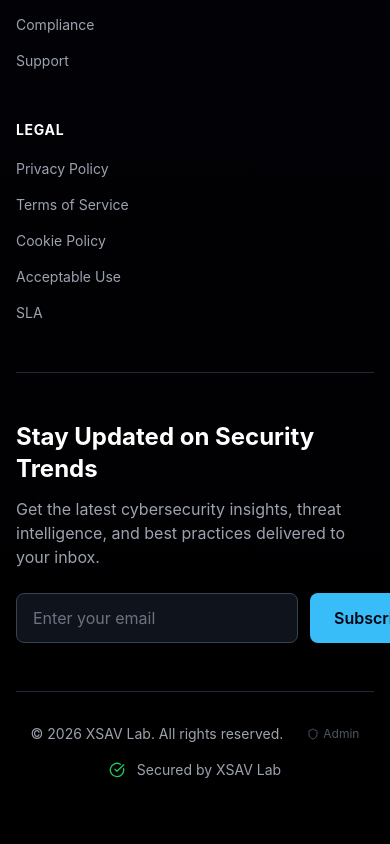
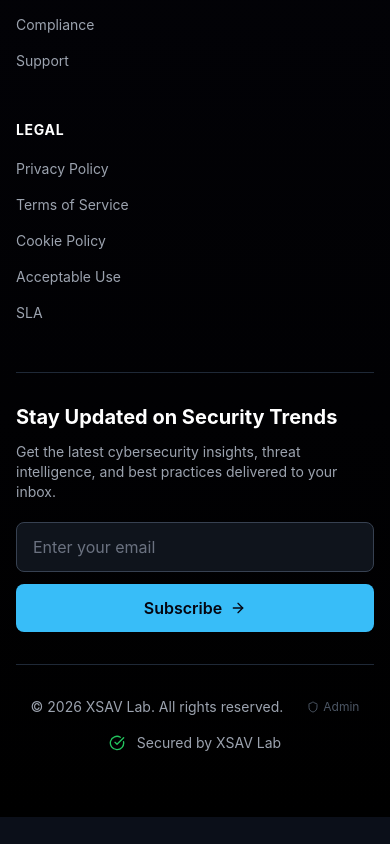
Before and after one commit to AnmolKSrivastava/xsavlab, a React (Create React App) app: page /about in a window 390 px wide. Shown: the part 8474-9318 px from the top of the page. After the commit the page ends 9291 px from the top, so only its background shows below. Built offline with nearby package versions, Linux system fonts and the light colour scheme; no server answers.

Commit message:
fix: footer

```diff
--- a/src/components/layout/Footer.jsx
+++ b/src/components/layout/Footer.jsx
@@ -120,23 +120,23 @@ const Footer = () => {
         </div>
 
         {/* Newsletter Section */}
-        <div className="border-t border-gray-800 pt-12 mb-12">
+        <div className="border-t border-gray-800 pt-8 sm:pt-12 mb-8 sm:mb-12">
           <div className="max-w-2xl">
-            <h3 className="text-2xl font-bold text-white mb-3">Stay Updated on Security Trends</h3>
-            <p className="text-gray-400 mb-6">
+            <h3 className="text-xl sm:text-2xl font-bold leading-tight text-white mb-3">Stay Updated on Security Trends</h3>
+            <p className="text-sm sm:text-base text-gray-400 mb-5 sm:mb-6">
               Get the latest cybersecurity insights, threat intelligence, and best practices delivered to your inbox.
             </p>
-            <div className="flex gap-3">
+            <div className="flex flex-col sm:flex-row gap-3">
               <input
                 type="email"
                 placeholder="Enter your email"
-                className="flex-1 bg-gray-800/50 border border-gray-700 rounded-lg px-4 py-3 text-white placeholder-gray-500 focus:border-[#38BDF8] focus:ring-1 focus:ring-primary outline-none transition-all"
+                className="w-full min-w-0 flex-1 bg-gray-800/50 border border-gray-700 rounded-lg px-4 py-3 text-white placeholder-gray-500 focus:border-[#38BDF8] focus:ring-1 focus:ring-primary outline-none transition-all"
               />
               <motion.button
                 whileHover={{ scale: 1.02 }}
                 whileTap={{ scale: 0.98 }}
                 aria-label="Subscribe to security updates"
-                className="bg-[#38BDF8] hover:bg-[#38BDF8]/90 text-dark-navy px-6 py-3 rounded-lg font-semibold transition-all flex items-center space-x-2 whitespace-nowrap"
+                className="w-full sm:w-auto justify-center bg-[#38BDF8] hover:bg-[#38BDF8]/90 text-dark-navy px-6 py-3 rounded-lg font-semibold transition-all flex items-center space-x-2 whitespace-nowrap"
               >
                 <span>Subscribe</span>
                 <ArrowRight className="w-4 h-4" />
```
